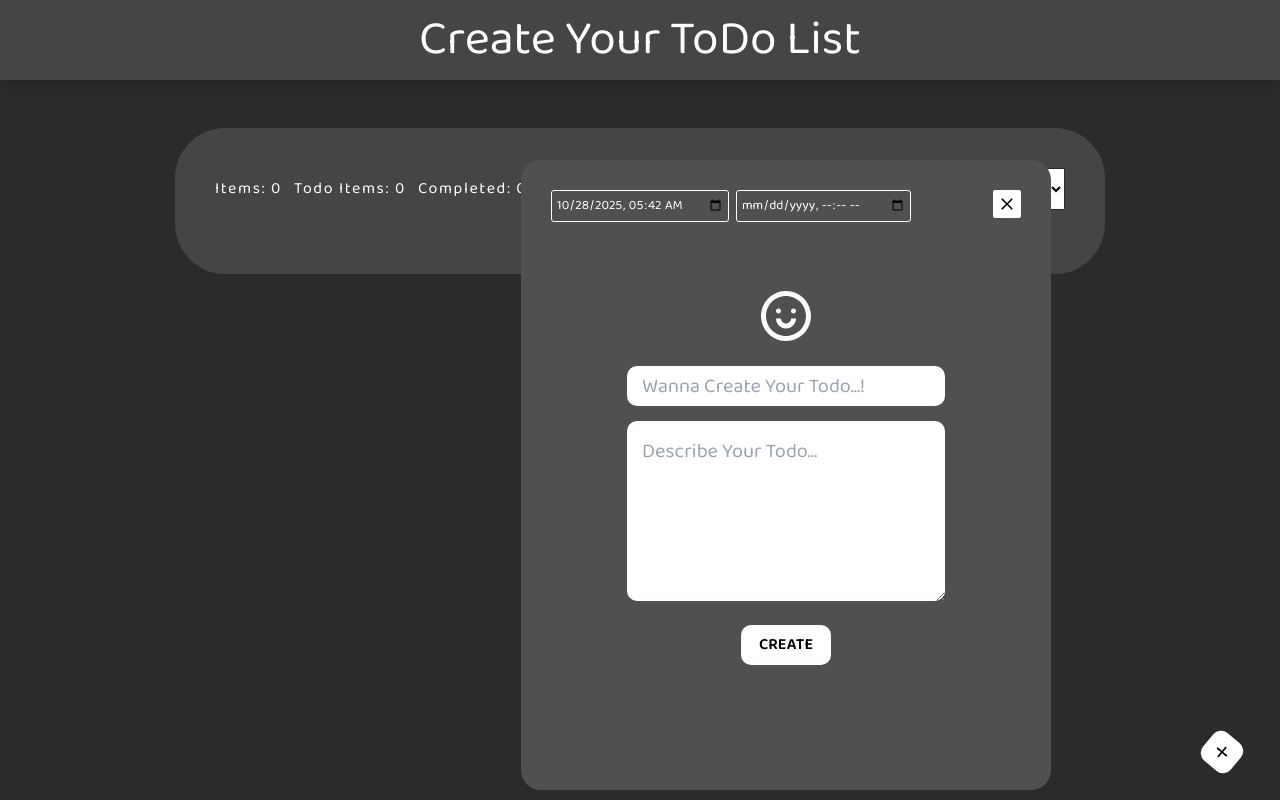
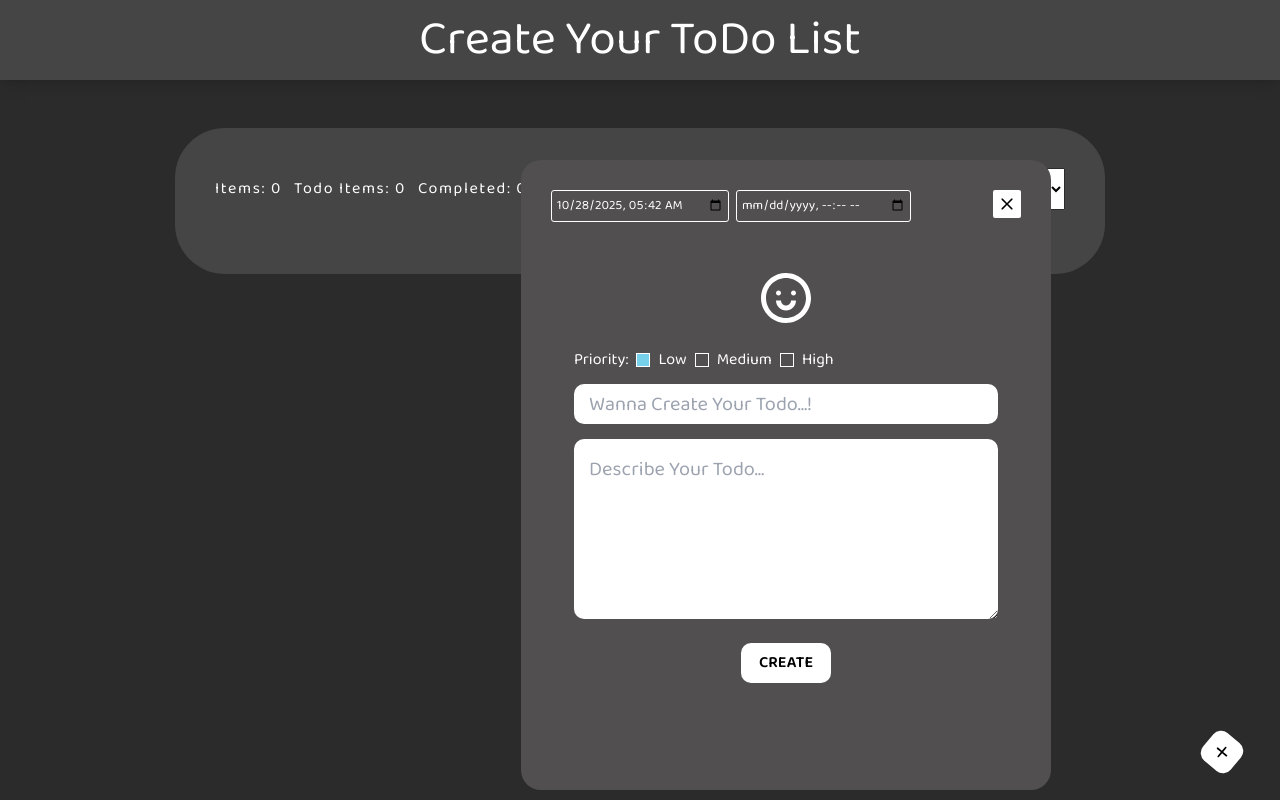
Before and after one commit to Ahmadkhan152/To-Do-List, a React (Vite) app: page / in a window 1280 px wide. Both pictures are taken after a click on the icon 1222 px from the left and 752 px from the top of the page. Built offline with nearby package versions, Linux system fonts and the light colour scheme.

Commit message:
Worked On Priority Status

```diff
--- /dev/null
+++ b/src/Components/Custom-Buttons/Button.jsx
@@ -0,0 +1,7 @@
+import { cn } from "../../lib/utils";
+
+export default function Button({ children, className, type }) {
+    return (
+        <button type={type} className={cn(className)}>{children}</button>
+    )
+}
--- /dev/null
+++ b/src/Components/Custom-Inputs/Radio.jsx
@@ -0,0 +1,13 @@
+import { cn } from "../../lib/utils";
+import "../../css/custom-inputs/Radio.css"
+
+
+export default function Radio( {children, checked, onChange, className} ) {
+    return (
+        <label className={cn(className, "radio-container inline-flex items-center justify-center")}>
+            <input type="radio" className="btn-radio" checked = {checked} name="Priority" onChange={onChange} />
+            <span className={cn("radioChecked")}></span>
+            {children}
+        </label>
+    )
+}
--- a/src/Components/ListItem.jsx
+++ b/src/Components/ListItem.jsx
@@ -39,12 +39,11 @@ export default function ListItem( { todoItem, onEditItem, onDeleteItem, itemComp
         const today = new Date();
         const offset = today.getTimezoneOffset() * 60 * 1000;
         const localDate = new Date(today.getTime() - offset );
-        {console.log('TIme Checking: ', todoItem.time, localDate.toISOString().slice(0,16))}
         return localDate.toISOString().slice(0,16);
     }
 
     return (
-        <li className={cn("card h-full flex flex-col justify-center items-center relative", taskCompleted && "completed", dueDateCal() >= todoItem.dueTime && "due-date-card", dueDateCal() < todoItem.time && "completed schedule-card flex items-center content-center")}>
+        <li className={cn("card h-full flex flex-col justify-center items-center relative", taskCompleted && "completed", !taskCompleted && dueDateCal() >= todoItem.dueTime && "due-date-card", dueDateCal() < todoItem.time && "completed schedule-card flex items-center content-center", todoItem.priority)}>
             <input onChange={ handleOnChange } type="checkbox" name="complete" className="complete-checkbox" checked={taskCompleted} disabled={dueDateCal() < todoItem.time ? true : false} />
             <CgClose className="remove-item" onClick={() => onDeleteItem(todoItem.id)} />
             {(!taskCompleted && <CgPen className="edit-item" onClick={ () => onEditItem( todoItem ) } /> )}
--- a/src/Components/ModalBox.jsx
+++ b/src/Components/ModalBox.jsx
@@ -2,6 +2,9 @@ import { useState } from "react";
 import { CgSmile , CgSmileMouthOpen , CgClose , CgSmileSad } from "react-icons/cg";
 import '../css/ModalBox.css';
 import { cn } from "../lib/utils";
+import Radio from './Custom-Inputs/Radio';
+import Button from './Custom-Buttons/Button';
+// import { SiCheckmk } from "react-icons/si";
 
 
 export default function ModalBox( {onToggle , addToDoItem , editItem, updateItem, showDescriptionItem} ) {
@@ -10,6 +13,8 @@ export default function ModalBox( {onToggle , addToDoItem , editItem, updateItem
     const [iconKey, setIconKey] = useState('smile');
     const [showError, setShowError] = useState(false);
     const [todoDescription, setTodoDescription] = useState(editItem?.description || '');
+    const [priority, setPriority] = useState(editItem?.priority || 'low');
+
     const getCurrentDateTime = () => {
         const date = new Date();
         const offset = date.getTimezoneOffset();
@@ -17,7 +22,7 @@ export default function ModalBox( {onToggle , addToDoItem , editItem, updateItem
         return localDate.toISOString().slice(0,16);
     }
     const [todoDateTime, setTodoDateTime] = useState(editItem?.time || getCurrentDateTime());
-    const [dueTodotime, setDueTodotime] = useState(editItem?.dueTime || null);
+    const [dueTodotime, setDueTodotime] = useState(editItem?.dueTime || '');
 
     function handleOnChangeDescription(event) {
         setTodoDescription(event.target.value);
@@ -46,9 +51,9 @@ export default function ModalBox( {onToggle , addToDoItem , editItem, updateItem
             setShowError(true);
         } else {
             if (!editItem) {
-                addToDoItem({title: todoTitle, description: todoDescription, time: todoDateTime, dueTime: dueTodotime})
+                addToDoItem({title: todoTitle, description: todoDescription, priority, time: todoDateTime, dueTime: dueTodotime})
             } else
-                updateItem({id: editItem.id, title: todoTitle, description: todoDescription, time: todoDateTime, dueTime: dueTodotime})
+                updateItem({id: editItem.id, title: todoTitle, description: todoDescription, priority, time: todoDateTime, dueTime: dueTodotime})
             onToggle();
         }
     }
@@ -67,10 +72,16 @@ export default function ModalBox( {onToggle , addToDoItem , editItem, updateItem
                 { formIcon }
                 <input type="datetime-local" className="datetime-input" value={todoDateTime} onChange={onChangeDateTime} readOnly={showDescriptionItem} />
                 <input type="datetime-local" className="datetime-input due-input" value={dueTodotime} onChange={onDueToodo} readOnly={showDescriptionItem} />
+                <div className="flex items-center justify-start priority-container mb-3 text-white">
+                    Priority:
+                    <Radio className="mr-2 ml-2" checked={priority === 'low'} onChange={() => setPriority('low')}>Low</Radio>
+                    <Radio className="mr-2" checked={priority === 'medium'} onChange={() => setPriority('medium')}>Medium</Radio>
+                    <Radio checked={priority === 'high'} onChange={() => setPriority('high')}>High</Radio>
+                </div>
                 <input className={ cn(showError && 'mb-0') } id="userEntryField" placeholder="Wanna Create Your Todo...!" type="text" onChange={handleOnChangeTitle} value={todoTitle} name="todo-name" readOnly={showDescriptionItem} maxLength={20} />
                 { showError && <p className="text-red-500 error-text">Title cannot be empty!</p> }
                 <textarea id="userTextArea" placeholder="Describe Your Todo..." type="text" onChange={handleOnChangeDescription} value={todoDescription} name="todo-description" rows={5} maxLength={40} readOnly={showDescriptionItem}/>
-                {!showDescriptionItem && <button className="btn-save p-2 bg-white mt-6 mx-auto" type="submit">Create</button> }
+                {!showDescriptionItem && <Button className="btn-save p-2 bg-white mt-6 mx-auto" type="submit">{editItem !== null ? 'Update' : 'Create'}</Button> }
             </form>
         </div>
     )
--- a/src/Components/TodoList.jsx
+++ b/src/Components/TodoList.jsx
@@ -60,8 +60,8 @@ export default function TodoList() {
 
 
 
-    const onUpdateItem = ( {id, title, description, time, dueTime} ) => {
-        const updatedList = todolist.map((item) => item.id === id ? {id, title, description, time, dueTime} : item );
+    const onUpdateItem = ( {id, title, description, priority, time, dueTime} ) => {
+        const updatedList = todolist.map((item) => item.id === id ? {id, title, description, priority, time, dueTime} : item );
         saveList(updatedList);
     }
 
@@ -80,8 +80,8 @@ export default function TodoList() {
         saveList(updatedList);
     }
 
-    const addToDoItem = ({title, description, time, dueTime}) => {
-        saveList([...todolist, {id, title, description, time, dueTime,  completed: false}]);
+    const addToDoItem = ({title, description, priority, time, dueTime}) => {
+        saveList([...todolist, {id, title, description, priority,  time, dueTime,  completed: false}]);
         setID(id + 1);
     }
     function onToggle() {
--- a/src/css/ListItem.css
+++ b/src/css/ListItem.css
@@ -6,6 +6,25 @@
     background-color: white;
     border-radius: 10px;
     padding: 20px;
+}
+
+.card::after {
+    content: '';
+    position: absolute;
+    top: 10px;
+    left: 35px;
+    width: 16px;
+    height: 16px;
+    border-radius: 50%;
+    background-color: green;
+}
+
+.card.medium::after {
+    background-color: yellow;
+}
+
+.card.high::after {
+    background-color: red;
 }
 
 .card h3 {
--- a/src/css/ModalBox.css
+++ b/src/css/ModalBox.css
@@ -52,7 +52,7 @@
 
 .create-entry #userEntryField {
     border-radius: 10px;
-    width: 60%;
+    width: 80%;
     height: 40px;
     font-size: 20px;
     margin: 0 auto;
@@ -60,7 +60,7 @@
 }
 
 .error-text {
-    width: 60%;
+    width: 80%;
     margin-top: 5px;
     font-size: 14px;
 }
@@ -72,7 +72,7 @@
 
 .create-entry #userTextArea {
     border-radius: 10px;
-    width: 60%;
+    width: 80%;
     font-size: 20px;
     margin: 0 auto;
     padding: 15px;
@@ -84,3 +84,7 @@
     color: white;
     margin-bottom: 20px;
 }
+
+.priority-container {
+    width: 80%;
+}
--- /dev/null
+++ b/src/css/custom-inputs/Radio.css
@@ -0,0 +1,27 @@
+.btn-radio {
+    position: absolute;
+    opacity: 0;
+    border: none;
+    border-radius: 0;
+}
+
+.radio-container {
+    cursor: pointer;
+}
+
+label {
+    color: white;
+}
+
+.radioChecked {
+    width: 14px;
+    height: 14px;
+    border: 1px solid white;
+    background-color: transparent;
+    margin-right: 8px;
+}
+
+
+.btn-radio:checked +.radioChecked {
+    background-color: #76D0EA;
+}
```
